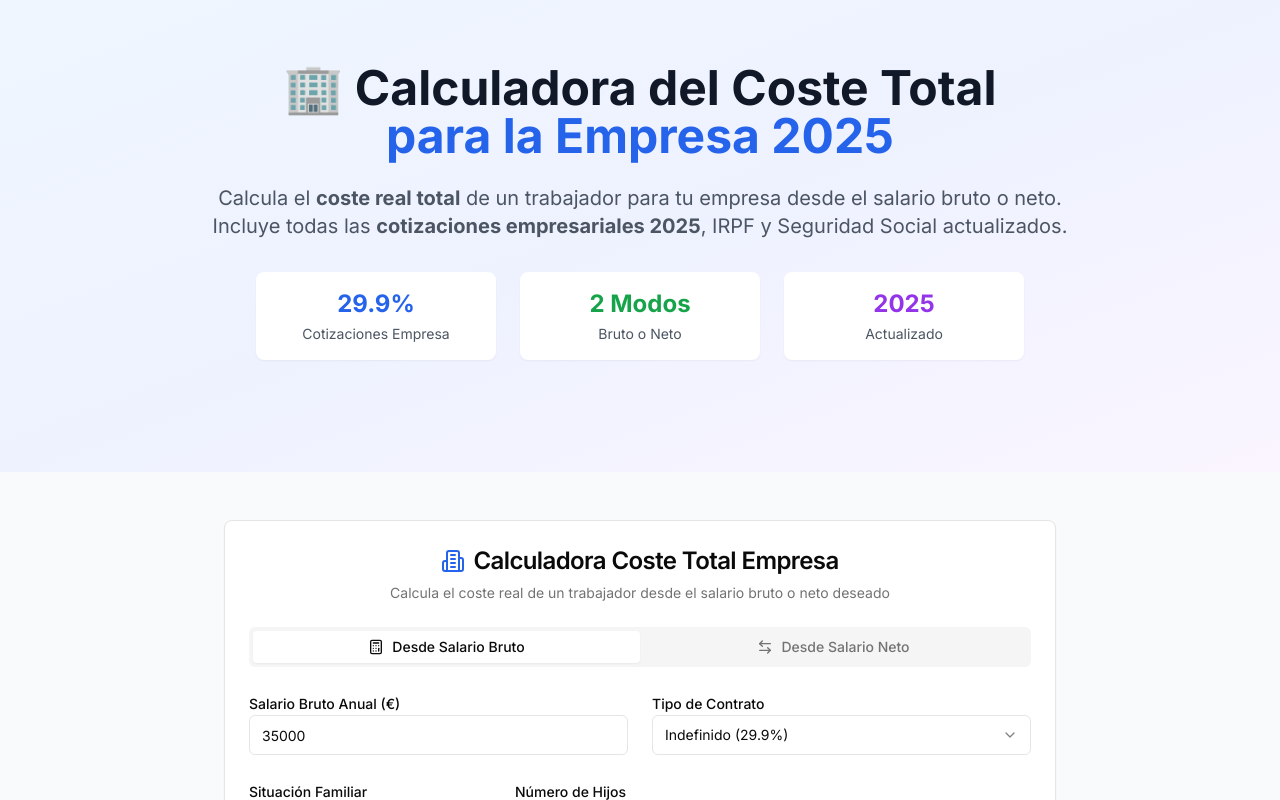
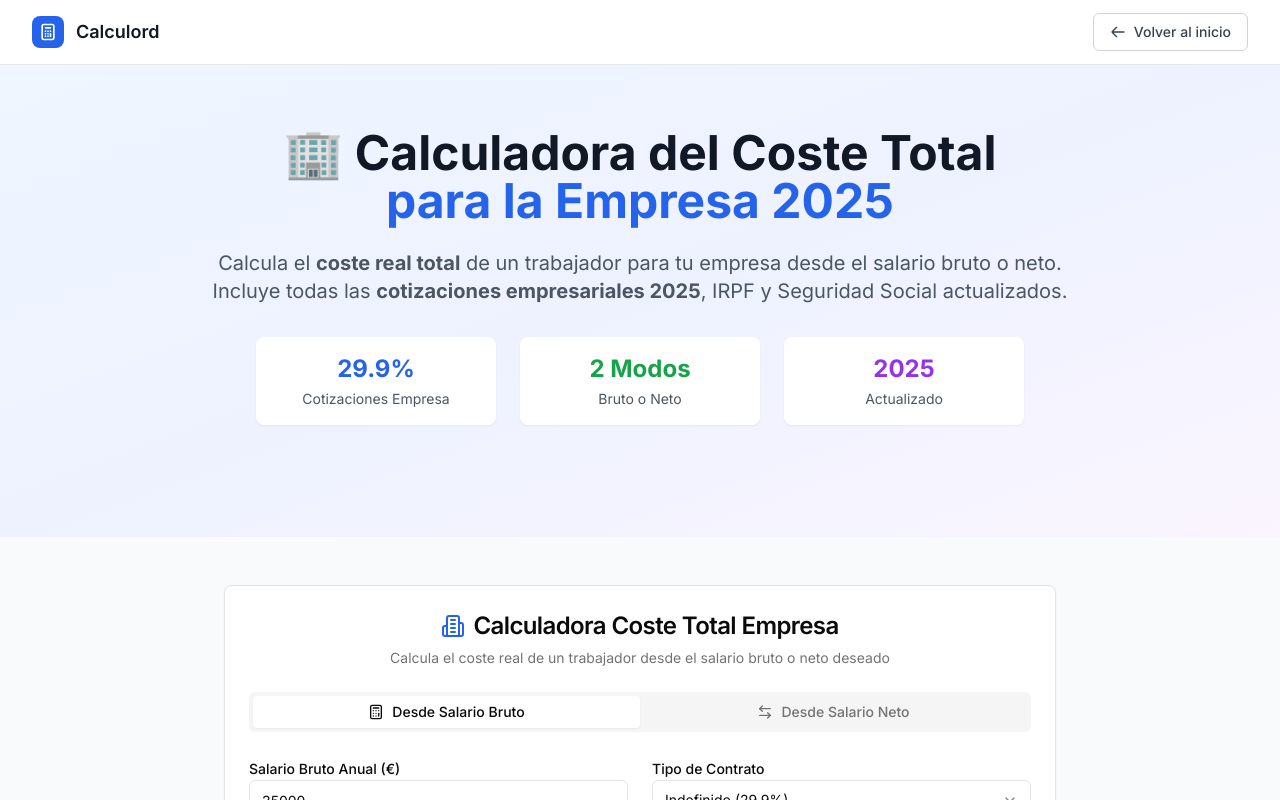
Before and after one commit to Camelon1997/calculord, a Next.js app: page /calculadora-coste-total-empresa in a window 1280 px wide. Shown: the top 800 px of the page. Built offline with nearby package versions, Linux system fonts and the light colour scheme.

Commit message:
feat: add SS cost calculator page
Create new page for calculating total social security costs.

Co-authored-by: null <223168661+Camelon1997@users.noreply.github.com>

```diff
--- a/app/calculadora-coste-total-empresa/page.tsx
+++ b/app/calculadora-coste-total-empresa/page.tsx
@@ -1,5 +1,6 @@
 import type { Metadata } from "next"
 import CalculadoraCosteTotalEmpresa from "./CalculadoraCosteTotalEmpresa"
+import Link from "next/link"
 
 export const metadata: Metadata = {
   title: "🏢 Calculadora Coste Total Empresa | Cotizaciones Empresariales 2025",
@@ -63,6 +64,37 @@ export default function CalculadoraCosteTotalEmpresaPage() {
       <script type="application/ld+json" dangerouslySetInnerHTML={{ __html: JSON.stringify(jsonLd) }} />
 
       <div className="min-h-screen bg-gray-50">
+        {/* Header */}
+        <header className="bg-white border-b border-gray-200">
+          <div className="max-w-7xl mx-auto px-4 sm:px-6 lg:px-8">
+            <div className="flex justify-between items-center h-16">
+              <div className="flex items-center space-x-3">
+                <div className="w-8 h-8 bg-blue-600 rounded-lg flex items-center justify-center">
+                  <svg className="w-5 h-5 text-white" fill="none" stroke="currentColor" viewBox="0 0 24 24">
+                    <path
+                      strokeLinecap="round"
+                      strokeLinejoin="round"
+                      strokeWidth={2}
+                      d="M9 7h6m0 10v-3m-3 3h.01M9 17h.01M9 14h.01M12 14h.01M15 11h.01M12 11h.01M9 11h.01M7 21h10a2 2 0 002-2V5a2 2 0 00-2-2H7a2 2 0 00-2 2v14a2 2 0 002 2z"
+                    />
+                  </svg>
+                </div>
+                <span className="text-lg font-semibold text-gray-900">Calculord</span>
+              </div>
+
+              <Link
+                href="/"
+                className="inline-flex items-center px-4 py-2 text-sm font-medium text-gray-700 bg-white border border-gray-300 rounded-md hover:bg-gray-50 transition-colors"
+              >
+                <svg className="w-4 h-4 mr-2" fill="none" stroke="currentColor" viewBox="0 0 24 24">
+                  <path strokeLinecap="round" strokeLinejoin="round" strokeWidth={2} d="M10 19l-7-7m0 0l7-7m-7 7h18" />
+                </svg>
+                Volver al inicio
+              </Link>
+            </div>
+          </div>
+        </header>
+
         {/* Hero Section */}
         <section className="bg-gradient-to-br from-blue-50 via-indigo-50 to-purple-50 py-16">
           <div className="max-w-7xl mx-auto px-4 sm:px-6 lg:px-8">
```
